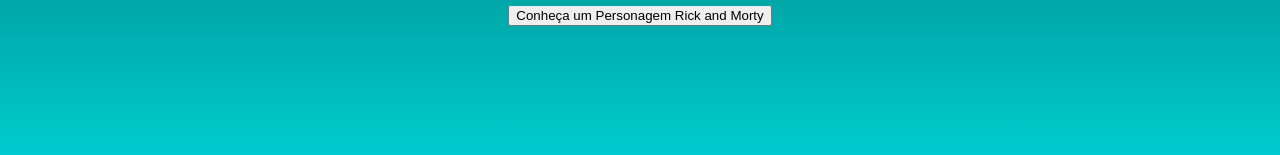
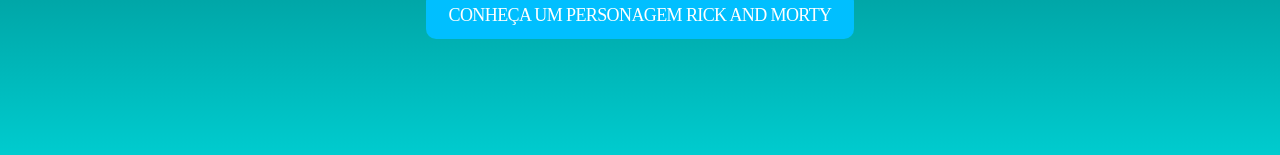
Before and after one commit to AI-QA-paiva/minicurso-dev, a plain HTML site: page index.html in a window 1280 px wide. Shown: the part 595-750 px from the top of the page. Drawn offline with Linux system fonts and the light colour scheme.

Commit message:
Implementar estilo para o Botao

```diff
--- a/style.css
+++ b/style.css
@@ -24,3 +24,17 @@ main > section img {
     margin: 15px 0;
     width: 200px;
 }
+
+main > section button {
+    background-color: #00BFFF;
+    border: none;
+    border-radius: 10px;
+    color: white;
+    font-family: EuclidBold;
+    font-size: 18px;
+    font-weight: 500;
+    letter-spacing: -0.6px;
+    line-height: 30px;
+    text-transform: uppercase;
+    padding: 9px 23px;
+}
```
